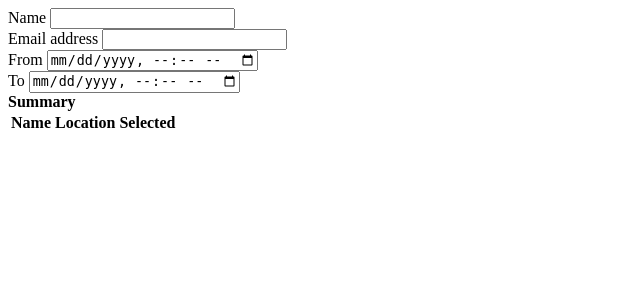
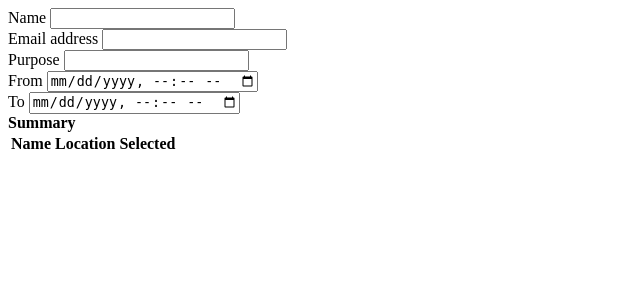
Before and after one commit to verleihtool/verleihtool, a Django app: template depot/templates/depot/checkout-form.html in a window 1280 px wide. Shown: the top 300 px of the page, without its empty margins (0-640 px from the left). Run offline with Django 3.2, Linux system fonts and the light colour scheme; the template is opened without the code that fills it, so the values that code supplies are empty; parts of the project's set-up code (start-up, migrations or seed data) failed here and were passed over.

Commit message:
Working Rental Request.
Modified Rental Form
Created rental/create view to create new rental object
Fails if form is not filled out (except for purpose)
Only add Items with chosen quantity greater 0
If logged in User Field wil be filled else None

```diff
--- a/depot/templates/depot/checkout-form.html
+++ b/depot/templates/depot/checkout-form.html
@@ -1,18 +1,22 @@
 <div class="form-group">
     <label for="text">Name</label>
-    <input type="text" class="form-control" id="id_username">
+    <input type="text" class="form-control" id="id_username" name="name">
 </div>
 <div class="form-group">
     <label for="email">Email address</label>
-    <input type="email" class="form-control" id="email">
+    <input type="email" class="form-control" id="email" name="email">
+</div>
+<div class="form-group">
+    <label for="email">Purpose</label>
+    <input type="text" class="form-control" id="purpose" name="purpose">
 </div>
 <div class="form-group">
     <label for="start_date">From</label>
-    <input type="datetime-local" class="form-control" id="start_date">
+    <input type="datetime-local" class="form-control" id="start_date" name="start_date">
 </div>
 <div class="form-group">
     <label for="end_date">To</label>
-    <input type="datetime-local" class="form-control" id="end_date">
+    <input type="datetime-local" class="form-control" id="end_date" name="return_date">
 </div>
 <div class="form-group">
     <strong>Summary</strong>
--- a/depot/templates/depot/detail.html
+++ b/depot/templates/depot/detail.html
@@ -13,7 +13,7 @@
 
     <h1>{{ depot_name }} <small>by organization</small></h1>
 
-    <form method="post" action="{% url 'login:home' %}">
+    <form method="post" action="{% url 'rental:create' %}">
         {% csrf_token %}
 
         <table class="table">
--- a/rental/urls.py
+++ b/rental/urls.py
@@ -4,6 +4,6 @@ from . import views
 app_name = 'rental'
 urlpatterns = [
     url(r'^create/$', views.create, name='create'),
-    url(r'^(?P<rental.uuid>[0-9]+)/$', views.detail, name='detail'),
-    url(r'^(?P<rental.uuid>[0-9]+)/update/$', views.update, name='update'),
+    url(r'^(?P<rental_uuid>[0-9a-z\-]+)/$', views.detail, name='detail'),
+    url(r'^(?P<rental_uuid>[0-9a-z\-]+)/update/$', views.update, name='update'),
 ]
```
Also changed, not shown: rental/templates/rental/detail.html (+9 -0 lines), rental/views.py (+19 -15 lines).
